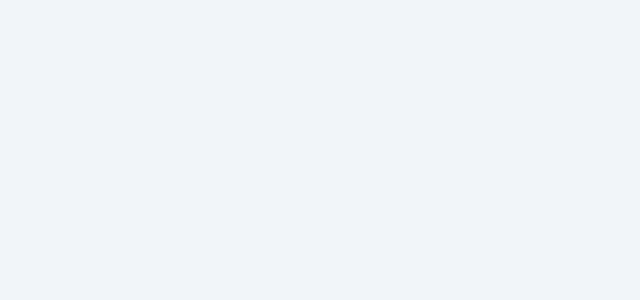
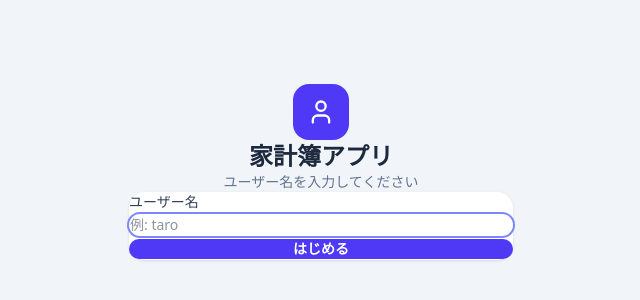
Before and after one commit to hiroyalab/receipt-ocr, a React (Vite) app in the folder frontend/: page /login in a window 1280 px wide. Before the commit this address had no page. Shown: the part 228-528 px from the top of the page, without its empty margins (319-959 px from the left). Built offline with nearby package versions, Linux system fonts and the light colour scheme.

Commit message:
フロント：ログイン画面実装、api仕様整理

```diff
--- a/frontend/src/App.tsx
+++ b/frontend/src/App.tsx
@@ -1,5 +1,7 @@
 import { BrowserRouter, Routes, Route } from 'react-router-dom';
 import Layout from './components/Layout';
+import ProtectedRoute from './components/ProtectedRoute';
+import LoginPage from './pages/LoginPage';
 import Dashboard from './pages/Dashboard';
 import Scan from './pages/Scan';
 import Expenses from './pages/Expenses';
@@ -10,6 +12,8 @@ export default function App() {
   return (
     <BrowserRouter>
       <Routes>
+        <Route path="/login" element={<LoginPage />} />
+        <Route element={<ProtectedRoute />}>
           <Route element={<Layout />}>
             <Route index element={<Dashboard />} />
             <Route path="scan" element={<Scan />} />
@@ -17,6 +21,7 @@ export default function App() {
             <Route path="calendar" element={<CalendarPage />} />
             <Route path="settings" element={<SettingsPage />} />
           </Route>
+        </Route>
       </Routes>
     </BrowserRouter>
   );
--- a/frontend/src/components/Layout.tsx
+++ b/frontend/src/components/Layout.tsx
@@ -1,5 +1,6 @@
-import { NavLink, Outlet } from 'react-router-dom';
-import { LayoutDashboard, Receipt, ListOrdered, CalendarDays, Settings } from 'lucide-react';
+import { NavLink, Outlet, useNavigate } from 'react-router-dom';
+import { LayoutDashboard, Receipt, ListOrdered, CalendarDays, Settings, LogOut } from 'lucide-react';
+import { getUsername, clearSession } from '../lib/auth';
 
 const navItems = [
   { to: '/', label: 'ダッシュボード', icon: LayoutDashboard },
@@ -10,6 +11,14 @@ const navItems = [
 ];
 
 export default function Layout() {
+  const navigate = useNavigate();
+  const username = getUsername() ?? '';
+
+  const handleLogout = () => {
+    clearSession();
+    navigate('/login', { replace: true });
+  };
+
   return (
     <div className="flex h-screen bg-slate-100">
       {/* サイドバー（PC） */}
@@ -17,6 +26,7 @@ export default function Layout() {
         <div className="px-5 py-5 border-b border-slate-200">
           <h1 className="text-lg font-bold text-indigo-600">家計簿アプリ</h1>
         </div>
+
         <nav className="flex-1 p-3 space-y-1">
           {navItems.map(({ to, label, icon: Icon }) => (
             <NavLink
@@ -36,10 +46,40 @@ export default function Layout() {
             </NavLink>
           ))}
         </nav>
+
+        {/* ユーザー情報 + ログアウト */}
+        <div className="p-3 border-t border-slate-200">
+          <div className="flex items-center gap-3 px-3 py-2.5 rounded-lg">
+            <div className="w-7 h-7 rounded-full bg-indigo-100 text-indigo-600 text-xs font-bold flex items-center justify-center shrink-0">
+              {username.charAt(0).toUpperCase()}
+            </div>
+            <span className="text-sm text-slate-700 flex-1 truncate">{username}</span>
+            <button
+              onClick={handleLogout}
+              title="ログアウト"
+              className="text-slate-400 hover:text-red-500 transition-colors"
+            >
+              <LogOut size={15} />
+            </button>
+          </div>
+        </div>
       </aside>
 
       {/* メインコンテンツ */}
       <div className="flex-1 flex flex-col overflow-hidden">
+        {/* スマホ用ヘッダー */}
+        <header className="md:hidden flex items-center justify-between px-4 py-3 bg-white border-b border-slate-200">
+          <h1 className="text-base font-bold text-indigo-600">家計簿アプリ</h1>
+          <div className="flex items-center gap-2">
+            <div className="w-7 h-7 rounded-full bg-indigo-100 text-indigo-600 text-xs font-bold flex items-center justify-center">
+              {username.charAt(0).toUpperCase()}
+            </div>
+            <button onClick={handleLogout} className="text-slate-400 hover:text-red-500">
+              <LogOut size={16} />
+            </button>
+          </div>
+        </header>
+
         <main className="flex-1 overflow-y-auto p-4 md:p-6">
           <Outlet />
         </main>
--- /dev/null
+++ b/frontend/src/components/ProtectedRoute.tsx
@@ -0,0 +1,9 @@
+import { Navigate, Outlet } from 'react-router-dom';
+import { isLoggedIn } from '../lib/auth';
+
+export default function ProtectedRoute() {
+  if (!isLoggedIn()) {
+    return <Navigate to="/login" replace />;
+  }
+  return <Outlet />;
+}
--- /dev/null
+++ b/frontend/src/pages/LoginPage.tsx
@@ -0,0 +1,73 @@
+import { useState, type FormEvent } from 'react';
+import { useNavigate } from 'react-router-dom';
+import { User } from 'lucide-react';
+import { saveSession } from '../lib/auth';
+
+export default function LoginPage() {
+  const [username, setUsername] = useState('');
+  const [error, setError] = useState('');
+  const navigate = useNavigate();
+
+  const handleSubmit = (e: FormEvent) => {
+    e.preventDefault();
+    const trimmed = username.trim();
+    if (!trimmed) {
+      setError('ユーザー名を入力してください');
+      return;
+    }
+    // バックエンド未実装のため、ユーザー名をそのままトークンとして扱う
+    saveSession(trimmed, trimmed);
+    navigate('/', { replace: true });
+  };
+
+  return (
+    <div className="min-h-screen bg-slate-100 flex items-center justify-center p-4">
+      <div className="w-full max-w-sm">
+        <div className="text-center mb-8">
+          <div className="inline-flex w-14 h-14 bg-indigo-600 rounded-2xl items-center justify-center mb-4">
+            <User size={28} className="text-white" />
+          </div>
+          <h1 className="text-2xl font-bold text-slate-800">家計簿アプリ</h1>
+          <p className="text-sm text-slate-500 mt-1">ユーザー名を入力してください</p>
+        </div>
+
+        <form
+          onSubmit={handleSubmit}
+          className="bg-white rounded-2xl shadow-sm p-8 space-y-5"
+        >
+          <div>
+            <label
+              htmlFor="username"
+              className="block text-sm font-medium text-slate-700 mb-1.5"
+            >
+              ユーザー名
+            </label>
+            <input
+              id="username"
+              type="text"
+              autoComplete="username"
+              autoFocus
+              className="w-full px-4 py-2.5 border border-slate-300 rounded-xl text-sm focus:outline-none focus:ring-2 focus:ring-indigo-400 focus:border-transparent transition"
+              placeholder="例: taro"
+              value={username}
+              onChange={(e) => {
+                setUsername(e.target.value);
+                setError('');
+              }}
+            />
+            {error && (
+              <p className="mt-1.5 text-xs text-red-500">{error}</p>
+            )}
+          </div>
+
+          <button
+            type="submit"
+            className="w-full py-2.5 bg-indigo-600 text-white rounded-xl text-sm font-semibold hover:bg-indigo-700 active:bg-indigo-800 transition-colors"
+          >
+            はじめる
+          </button>
+        </form>
+      </div>
+    </div>
+  );
+}
--- a/frontend/src/pages/Scan.tsx
+++ b/frontend/src/pages/Scan.tsx
@@ -3,6 +3,7 @@ import { useNavigate } from 'react-router-dom';
 import { Upload, Loader2, CheckCircle, AlertCircle, X } from 'lucide-react';
 import { ocrReceipt } from '../lib/api';
 import { saveReceipt } from '../lib/storage';
+import { getUsername } from '../lib/auth';
 import { CATEGORIES } from '../types';
 import type { OcrResult, Category } from '../types';
 
@@ -23,6 +24,7 @@ export default function Scan() {
   const [editDate, setEditDate] = useState('');
   const navigate = useNavigate();
   const inputRef = useRef<HTMLInputElement>(null);
+  const username = getUsername() ?? '';
 
   const handleFile = useCallback(async (file: File) => {
     if (!file.type.startsWith('image/')) {
@@ -33,7 +35,7 @@ export default function Scan() {
     setPreview(URL.createObjectURL(file));
     setStep('loading');
     try {
-      const res = await ocrReceipt(file);
+      const res = await ocrReceipt(file, username);
       setResult(res);
       setEditItems(res.items);
       setEditStore(res.store);
@@ -43,7 +45,7 @@ export default function Scan() {
       setError(e instanceof Error ? e.message : 'OCRに失敗しました');
       setStep('error');
     }
-  }, []);
+  }, [username]);
 
   const onDrop = useCallback((e: React.DragEvent) => {
     e.preventDefault();
@@ -61,6 +63,7 @@ export default function Scan() {
       items: editItems,
       total,
       category,
+      username,
       createdAt: new Date().toISOString(),
     });
     setStep('done');
--- a/frontend/src/types/index.ts
+++ b/frontend/src/types/index.ts
@@ -5,6 +5,7 @@ export interface ReceiptItem {
 
 export interface Receipt {
   id: string;
+  username: string;
   store: string;
   date: string;
   items: ReceiptItem[];
```
Also changed, not shown: 1 other file (tests, documents, lock files or other folders). Lines whose indentation alone changed are shown as unchanged.
